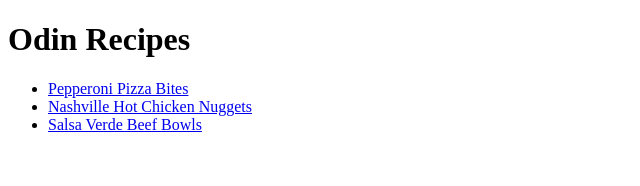
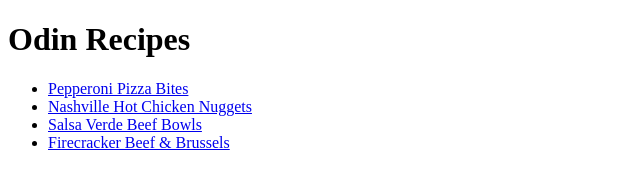
Before and after one commit to baogiaha/odin-recipes, a plain HTML site: page index.html in a window 1280 px wide. Shown: the whole page, without its empty margins (0-640 px from the left). Drawn offline with Linux system fonts and the light colour scheme.

Commit message:
Added firecracker-beef.html (FB.html) to recipes and linked FB.html to index.html

```diff
--- a/index.html
+++ b/index.html
@@ -11,6 +11,7 @@
                 <li><a href="./recipes/pepperoni-pizza-bites.html">Pepperoni Pizza Bites</a></li>
                 <li><a href="./recipes/chicken-nuggets.html">Nashville Hot Chicken Nuggets</a></li>
                 <li><a href="./recipes/beef-bowls.html">Salsa Verde Beef Bowls</a></li>
+                <li><a href="./recipes/firecracker-beef.html">Firecracker Beef & Brussels</a></li>
             </ul>
 
         </body>
```
Also changed, not shown: images/firecracker-beef.jpeg (added), recipes/firecracker-beef.html (added).
